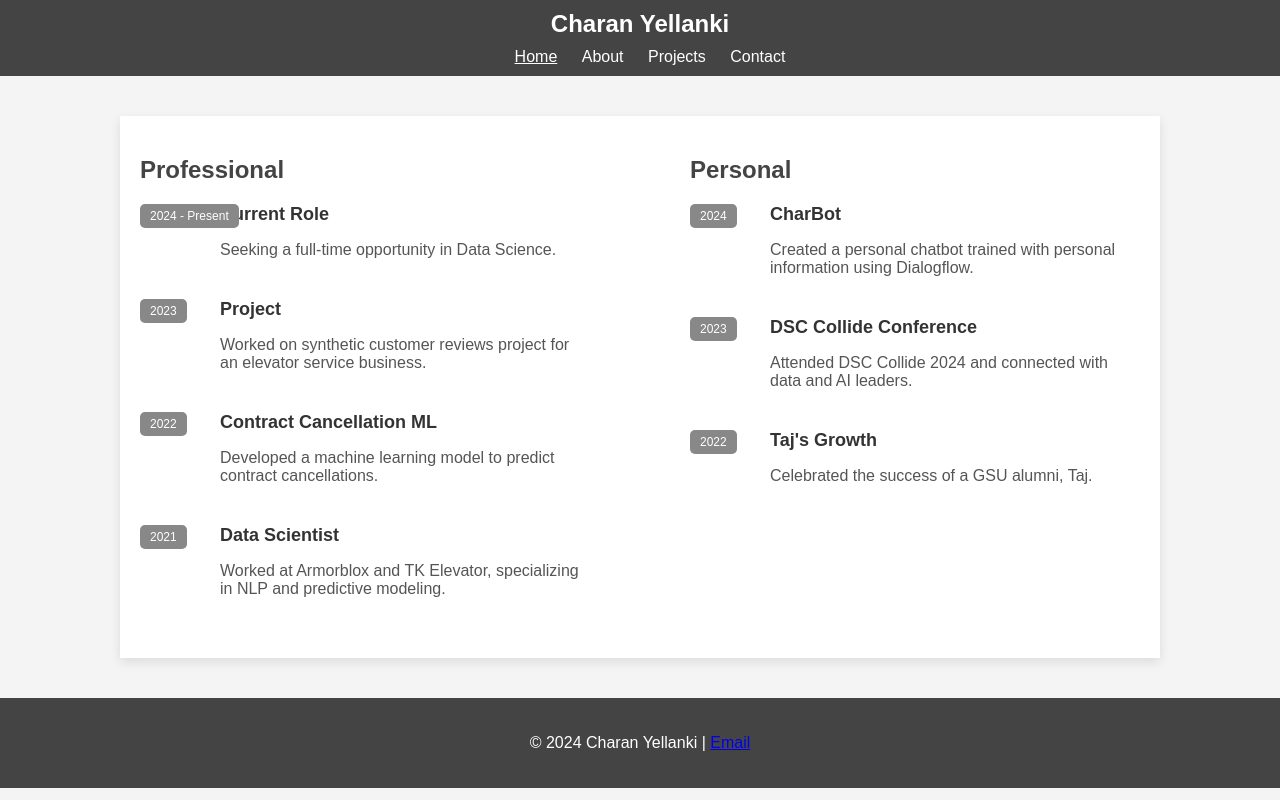
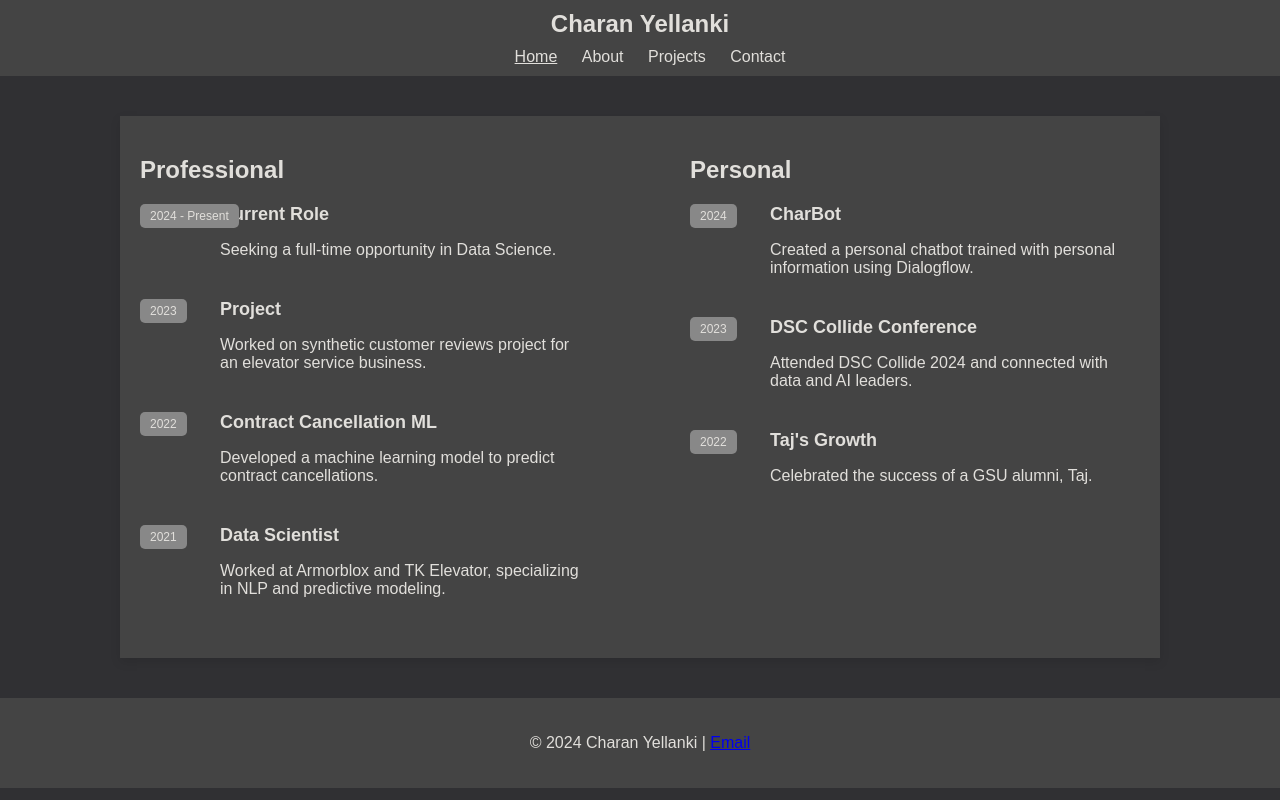
Before and after one commit to charanyellanki/charanyellanki.github.io, a plain HTML site: page index.html in a window 1280 px wide. Drawn offline with Linux system fonts and the light colour scheme.

Commit message:
Update style.css

```diff
--- a/style.css
+++ b/style.css
@@ -2,21 +2,21 @@ body {
     font-family: Arial, sans-serif;
     margin: 0;
     padding: 0;
-    background-color: #f4f4f4;
-    color: #333;
+    background-color: #303033; /* Dark background */
+    color: #e1dfdb; /* Light text color */
 }
 
 .header {
-    background-color: #444;
+    background-color: #444; /* You can keep this or change it to match your theme */
     padding: 10px 20px;
-    color: white;
+    color: #e1dfdb; /* Light text color */
     text-align: center;
 }
 
 .navbar .title {
     font-size: 24px;
     font-weight: bold;
-    color: white;
+    color: #e1dfdb; /* Light text for title */
     text-decoration: none;
 }
 
@@ -25,7 +25,7 @@ body {
 }
 
 .navbar__sections .section {
-    color: white;
+    color: #e1dfdb; /* Light text for navbar links */
     text-decoration: none;
     margin-left: 20px;
 }
@@ -34,8 +34,9 @@ body {
     max-width: 1000px;
     margin: 40px auto;
     padding: 20px;
-    background: white;
+    background: #444; /* A slightly lighter background for content */
     box-shadow: 0px 4px 10px rgba(0, 0, 0, 0.1);
+    color: #e1dfdb; /* Light text color */
 }
 
 .timeline-container {
@@ -48,7 +49,7 @@ body {
 }
 
 .timeline h2 {
-    color: #444;
+    color: #e1dfdb; /* Light text color for headings */
     font-size: 24px;
     margin-bottom: 20px;
 }
@@ -64,8 +65,8 @@ body {
 }
 
 .timeline li span {
-    background-color: #888;
-    color: white;
+    background-color: #888; /* Background color for date labels */
+    color: #e1dfdb; /* Light text color for date labels */
     padding: 5px 10px;
     font-size: 12px;
     border-radius: 5px;
@@ -78,18 +79,18 @@ body {
     display: block;
     margin-left: 80px;
     font-size: 18px;
-    color: #333;
+    color: #e1dfdb; /* Light text color for strong elements */
 }
 
 .timeline li p {
     margin-left: 80px;
-    color: #555;
+    color: #e1dfdb; /* Light text color for paragraph text */
 }
 
 footer {
     text-align: center;
     margin-top: 40px;
     padding: 20px;
-    background-color: #444;
-    color: white;
+    background-color: #444; /* Slightly lighter background for footer */
+    color: #e1dfdb; /* Light text color for footer */
 }
```
